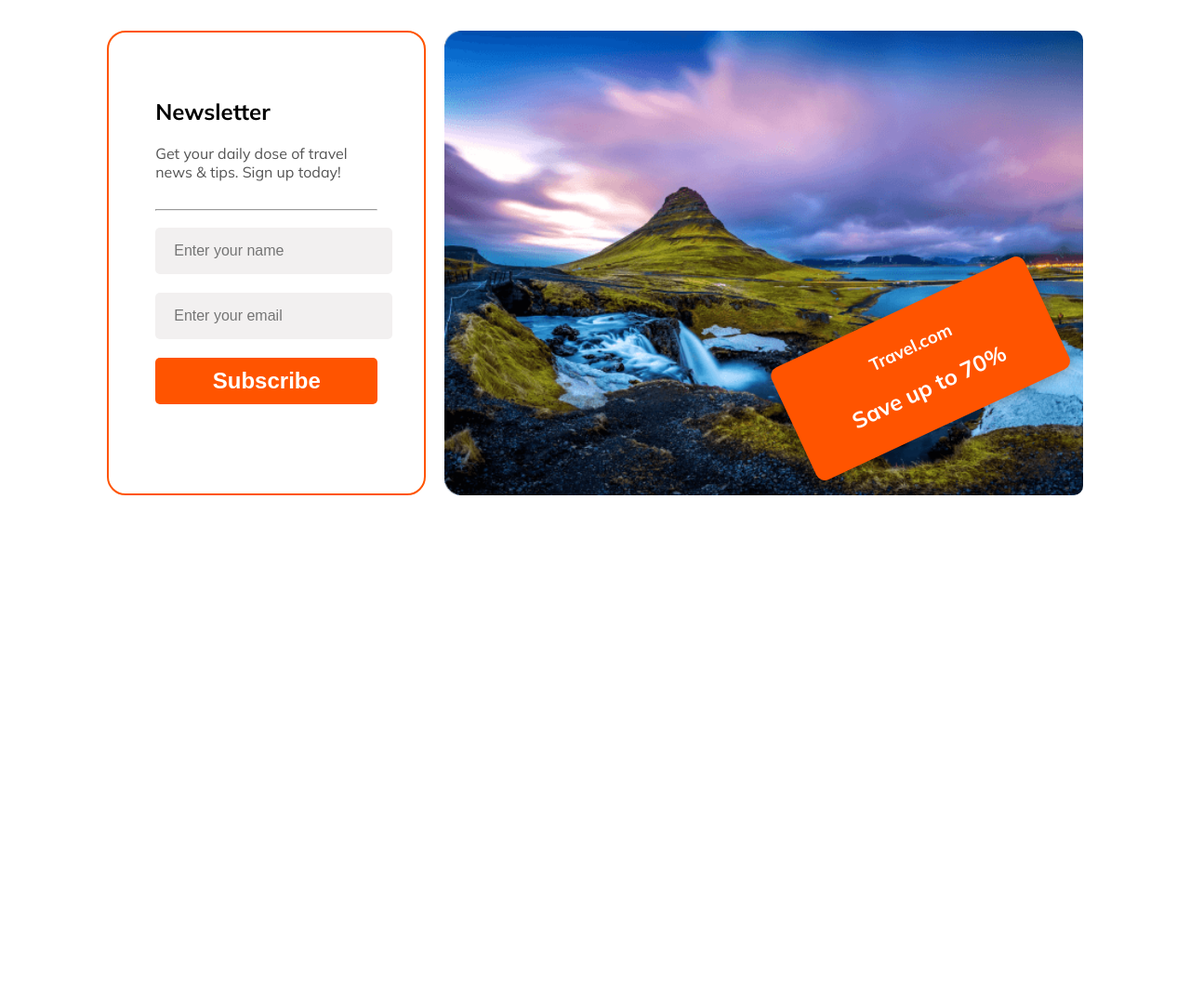
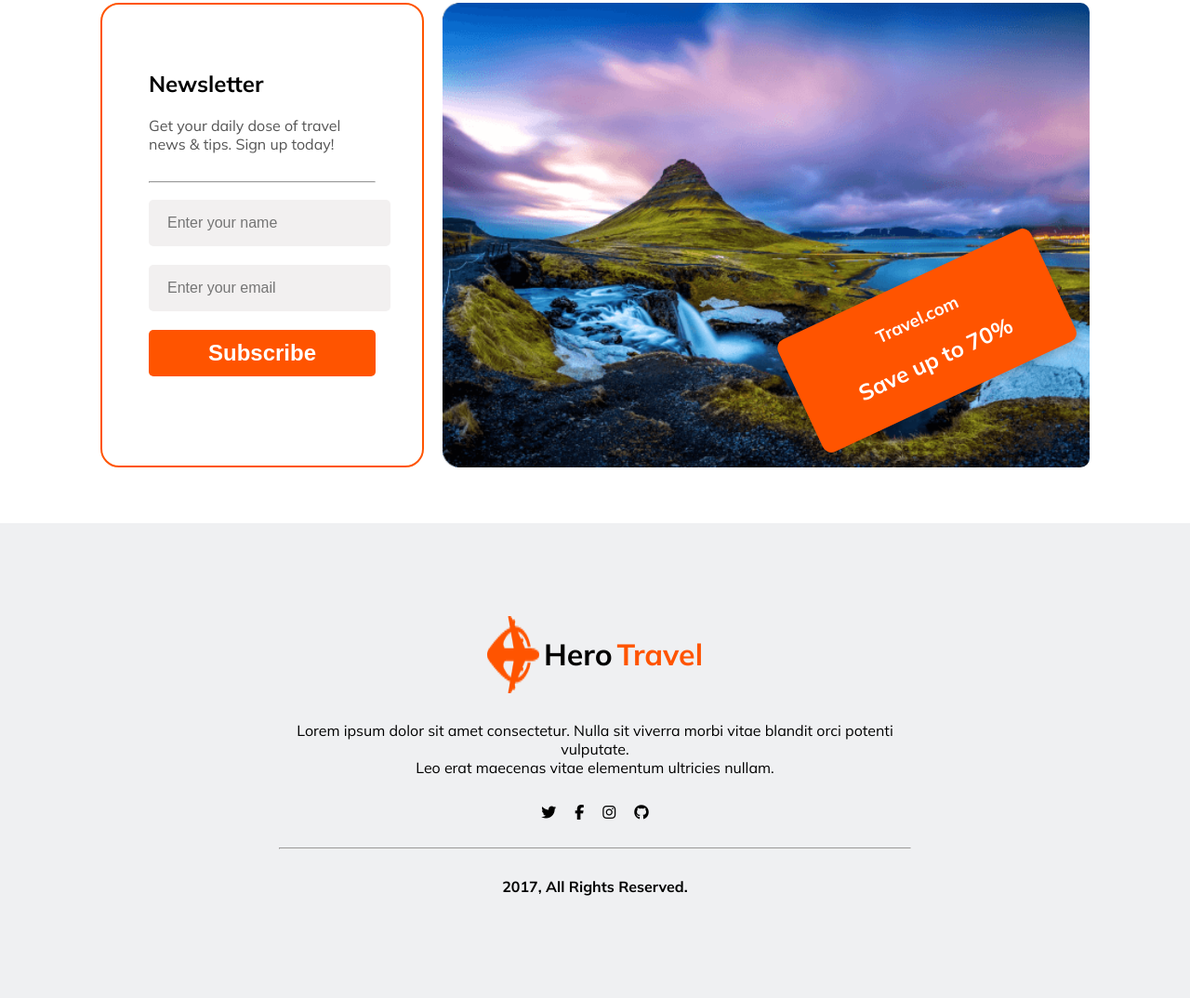
Before and after one commit to atiqurrahmancs/travel-site, a plain HTML site: page index.html in a window 1280 px wide. Shown: the part 4390-5464 px from the top of the page at 93% size. Before the commit the page ends 4983 px from the top, so only its background shows below. Drawn offline with Linux system fonts and the light colour scheme.

Commit message:
Footer Added

```diff
--- a/index.html
+++ b/index.html
@@ -122,9 +122,25 @@
                   </div>
                </div>
             </div>
+      </main>
 
+      <footer>
+         <div class="logo">
+            <img src="./Images/Group 40071 (2).png" alt="">
+            <h1>Hero</h1>
+            <h1 class="orange-text">Travel</h1>
+         </div>
+         <p>Lorem ipsum dolor sit amet consectetur. Nulla sit viverra morbi vitae blandit orci potenti vulputate.<br>Leo erat maecenas vitae elementum ultricies nullam. </p>
 
-      </main>
+         <div class="social-logo">
+            <i class="fa-brands fa-twitter"></i>
+            <i class="fa-brands fa-facebook-f"></i>
+            <i class="fa-brands fa-instagram"></i>
+            <i class="fa-brands fa-github"></i>
+         </div>
+         <hr>
+         <h4>2017, All Rights Reserved.</h4>
+      </footer>
 
    </body>
 </html>
--- a/style.css
+++ b/style.css
@@ -1,7 +1,9 @@
 @import url('https://fonts.googleapis.com/css2?family=Mulish:ital,wght@0,200..1000;1,200..1000&display=swap');
+
 
 body {
    font-family: "Mulish", sans-serif;
+   margin: 0;
 }
 
 
@@ -329,6 +331,32 @@ background-size: cover;
   box-shadow: 0 4px 10px rgba(0,0,0,0.2);
   text-align: center;
 }
+
+footer{
+  background-color: #eff0f2;
+  padding: 80px 300px;
+}
+
+footer .logo{
+  display: flex;
+  justify-content: center;
+  gap: 5px;
+  margin-top: 20px;
+}
+
+.orange-text{
+  color: #FF5400;
+}
+.social-logo{
+  display: flex;
+  gap: 20px;
+  justify-content: center;
+  margin-bottom: 30px;
+}
+footer p, h4{
+  text-align: center;
+  margin: 30px 0;
+}
 @media screen and (max-width: 768px) {
   .head-banner{
     margin: 20px;
@@ -462,4 +490,9 @@ background-size: cover;
   margin-bottom: 30px;
 }
 
+footer{
+  background-color: #eff0f2;
+  padding: 30px 20px;
 }
+
+}
```
